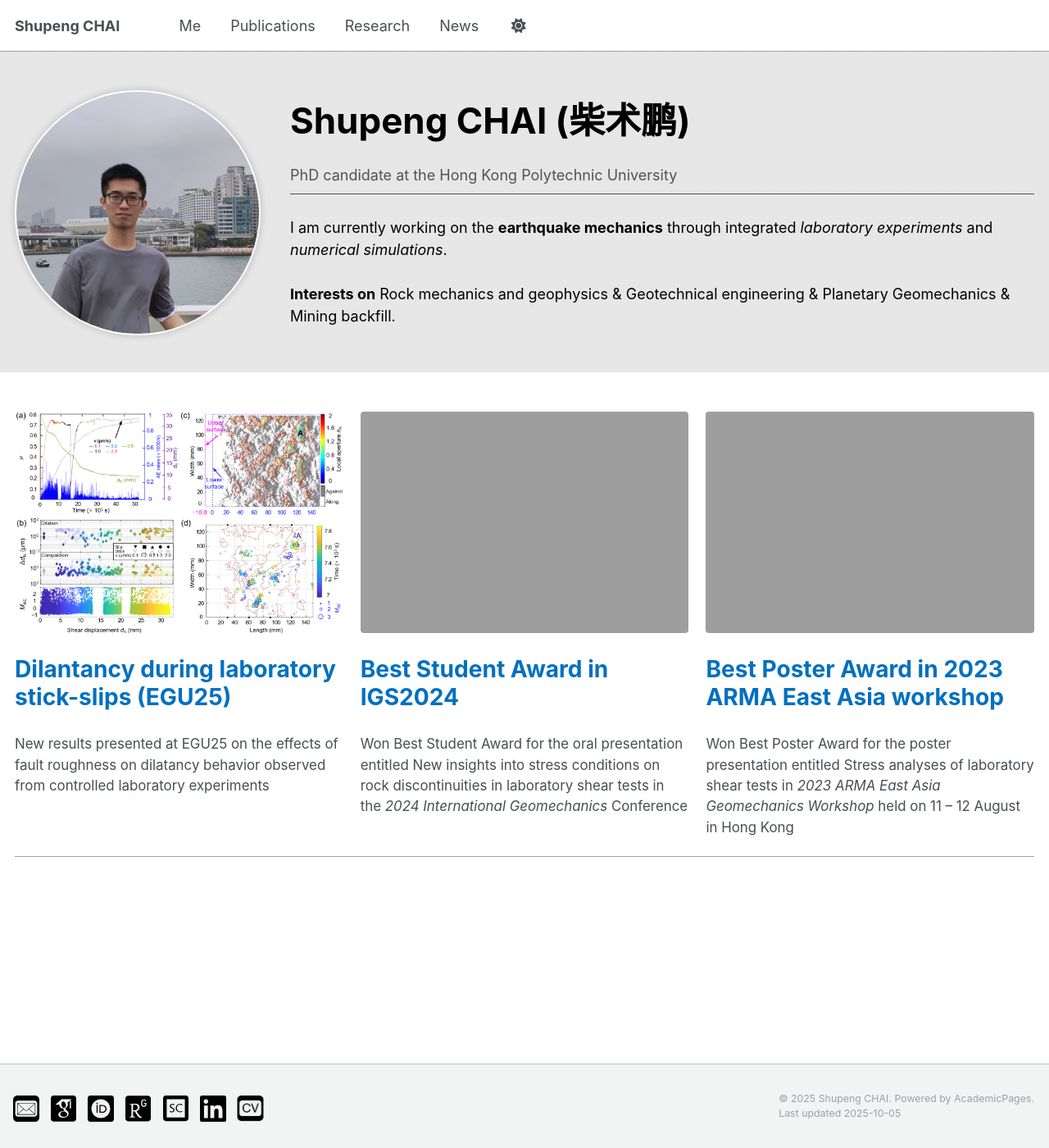
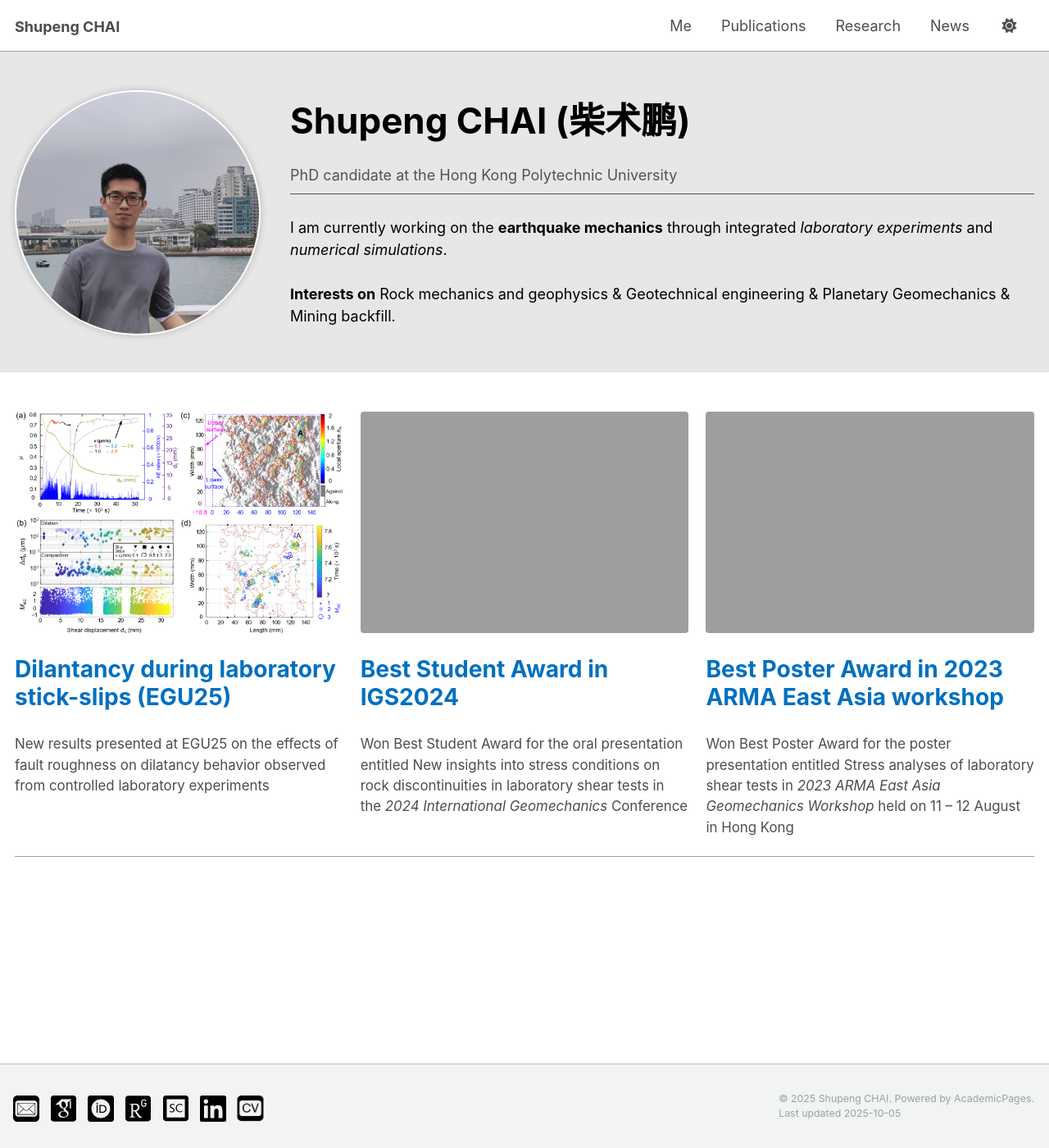
Before and after one commit to spchai/spchai.github.io, a Jekyll site: the page built from _pages/about.md, in a window 1280 px wide and 1400 px high. Shown: the whole window at 82% size. Built offline with Jekyll 4.4.1, drawn with Linux system fonts in a browser that asks for light colours.

Commit message:
Update _navigation.scss

```diff
--- a/_sass/layout/_navigation.scss
+++ b/_sass/layout/_navigation.scss
@@ -176,6 +176,9 @@
   position: relative;
   min-width: 250px;
   background: var(--global-bg-color);
+  display: flex;
+  justify-content: space-between;
+  align-items: center;
 
   a {
     display: block;
@@ -190,9 +193,9 @@
   }
 
   button {
-    position: absolute;
+    position: relative;
     height: 2.5rem;
-    right: 0;
+    // right: 0;
     padding: 0 0.5rem;
     border: 0;
     outline: none;
@@ -200,16 +203,23 @@
     color: #fff;
     cursor: pointer;
     z-index: 100;
+    margin-left: 1rem;
   }
 
   .visible-links {
-    display: table;
+    display: flex;
+    align-items: center;
+    margin-left: auto;
 
     li {
-      display: table-cell;
-      vertical-align: middle;
+      display: flex;
+      align-items: center;
 
       &:first-child {
+        position: absolute;
+        left: 0;
+        top: 50%;
+        transform: translateY(-50%);
         font-weight: bold;
         text-wrap: wrap;
 
@@ -220,7 +230,7 @@
 
       &:last-child {
         a {
-          margin-right: 0;
+          margin-right: 1rem;
         }
       }
     }
```
